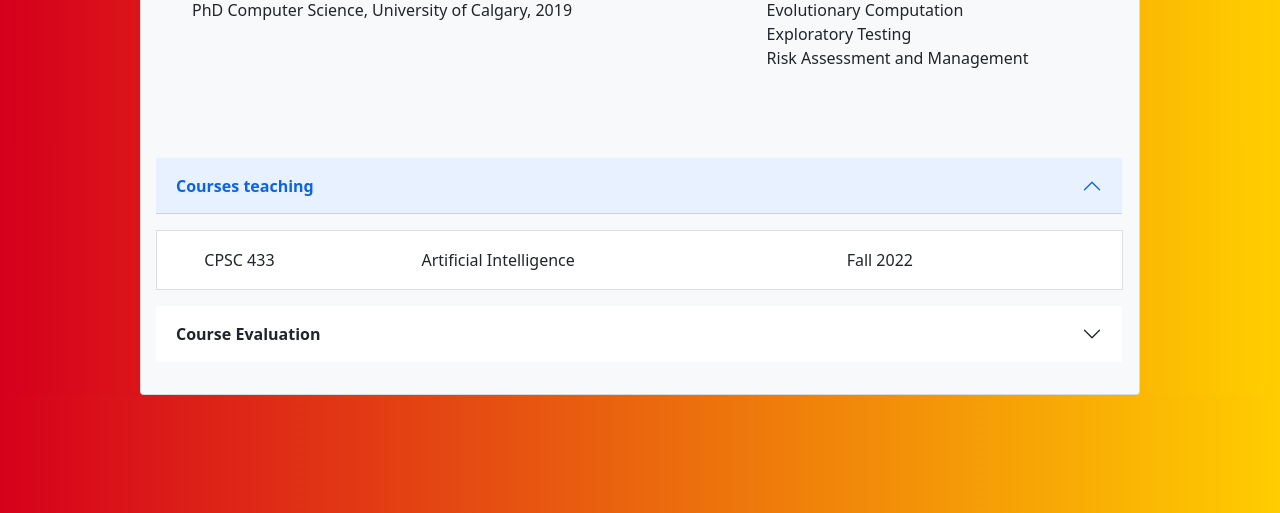
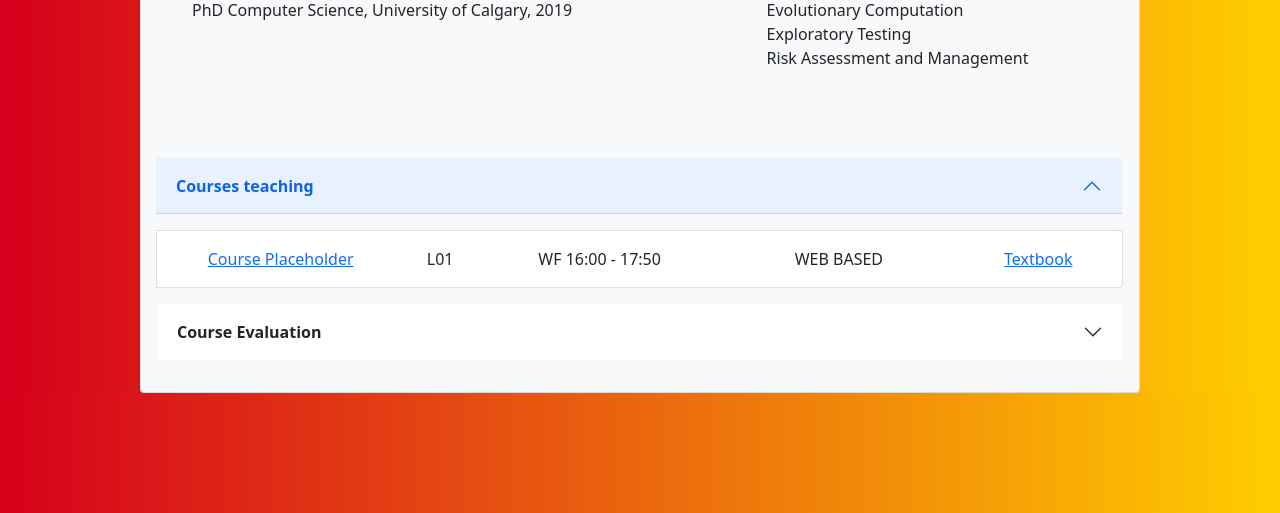
Before and after one commit to csj9703/University-Course-Management-Web-Application, a PHP site: page /professorDetail.php in a window 1280 px wide, after a click on "Courses teaching". Shown: the part 619-1132 px from the top of the page. Run offline with PHP 8.4, Linux system fonts and the light colour scheme; the visitor is signed in with stand-in values (Sample User, id 1).

Commit message:
updated professor details

```diff
--- a/components/professorDetailBox.php
+++ b/components/professorDetailBox.php
@@ -3,11 +3,11 @@
     <div class="card-header"><b>Professor Details</b></div>
     <div class="card-body">
         <div class="input-group rounded">
-            <!-- Course Name -->
+            <!-- Professor Name -->
             <div class="input-group mt-3 mb-3">
                 <h5 class="card-title"><b>Professor Name</b></h5>
             </div>
-            <!-- Course Description -->
+            <!-- Professor Description -->
             <div class="card-body">
                 <span class="input-group-text"><b>Professor Positions:</b>&nbsp;</span>
                 <p class="card-body-text bg-light" style="padding-left: 20px;padding-top: 6px;">
@@ -18,7 +18,7 @@
                 </p>
             </div>
 
-            <!-- Course Credits -->
+            <!-- Professor contact -->
             <div class="card-body">
                 <span class="input-group-text"><b>Contact Information:</b>&nbsp;</span>
                 <div class="input-group mt-3 mb-3">
@@ -35,7 +35,7 @@
                 </div>
                 <br>
             </div>
-            <!-- Prerequisites Info -->
+            <!-- Professor background -->
             <div class="card-body">
                 <span class="input-group-text"><b>Educational background:</b>&nbsp;</span>
                 <p class="card-body-text bg-light" style="padding-left: 20px;padding-top: 6px;">
@@ -46,7 +46,7 @@
                 PhD Computer Science, University of Calgary, 2019
                 </p>
             </div>
-            <!-- Antirequisites Info -->
+            <!-- Areas of research -->
             <div class="card-body mb-3">
                 <span class="input-group-text"><b>Areas of Research:</b>&nbsp;</span>
                 <p class="card-body-text bg-light" style="padding-left: 20px;padding-top: 6px;">
@@ -64,28 +64,25 @@
                 </label>
             </div>
 
-            <!-- Course Info -->
+            <!-- Courses Teaching -->
             <div class="input-group mt-3 mb-3">
                 <button class="accordion-button collapsed" data-bs-toggle="collapse" data-bs-target="#sectionCollapse" aria-expanded="false" aria-controls="sectionCollapse"><b>Courses teaching</b></button>
             </div>
             <div class="card card-body collapse" aria-expanded="false" id="sectionCollapse">
                 <!-- Courses -->
-                <td></td>
-                <td class="details-row-cell" colspan="3">
-                    <table id="uofc-table-3" class="uofc-table">
-                        <tbody>
-                            <tr class="">
-                                <td style="width:1em;padding:1px 0 1px 9px"></td>
-                                <!-- Course title -->
-                                <td style="width:5em;padding-left:3px">CPSC 433</td>
-                                <!-- Course name -->
-                                <td style="width:11em; text-align: center;">Artificial Intelligence</td>
-                                <!-- Semester -->
-                                <td style="width:16em; text-align: center;">Fall 2022</td>
-                            </tr>
-                        </tbody>
-                    </table>
-                </td>
+                <div class="row">
+                    <!-- Course -->
+                    <div class="col-12 col-md-3 text-center"><a href="courseDetail.php">Course Placeholder</a></div>
+                    <!-- Section id -->
+                    <div class="col-12 col-md-1 text-center">L01</div>
+                    <!-- Day and Time -->
+                    <div class="col-12 col-md-3 text-center">WF 16:00&nbsp;-&nbsp;17:50<br></div>
+                    <!-- Location -->
+                    <div class="col-12 col-md-3 text-center">WEB&nbsp;BASED<br></div>
+                    <!-- Textbook -->
+                    <div class="col-12 col-md-2 text-center"><a href="">Textbook</a></div>
+                </div>
+            </div>
             </div>
 
             <!-- Professor evaluation -->
--- a/professorDetail.php
+++ b/professorDetail.php
@@ -13,7 +13,7 @@ if (!isset($_SESSION['logged_in'])) {
     <meta http-equiv="X-UA-Compatible" content="IE=edge">
     <meta name="viewport" content="width=device-width, initial-scale=1.0">
     <?php include 'inc/bootstrap.php' ?>
-    <title>Course Detail</title>
+    <title>Professor Detail</title>
     <?php include 'inc/header.php' ?>
 </head>
 
```
